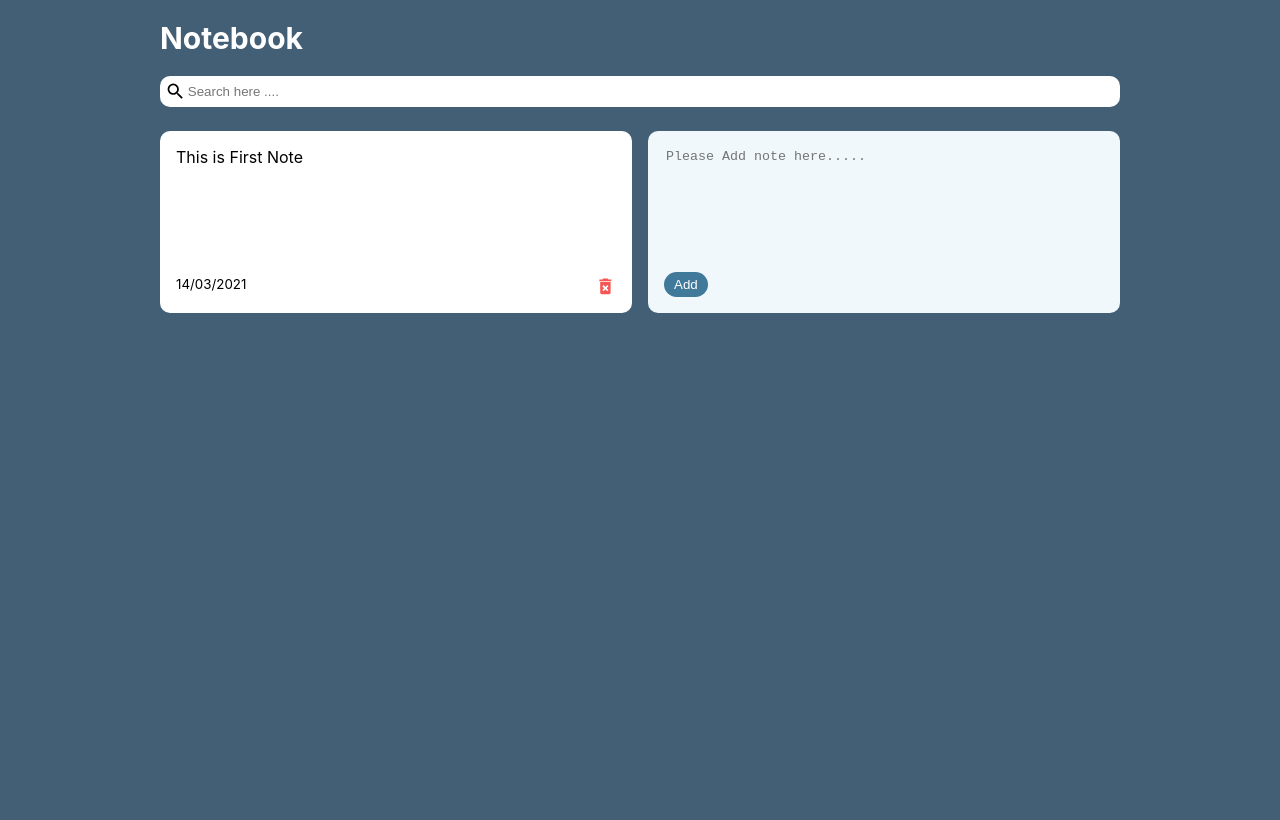
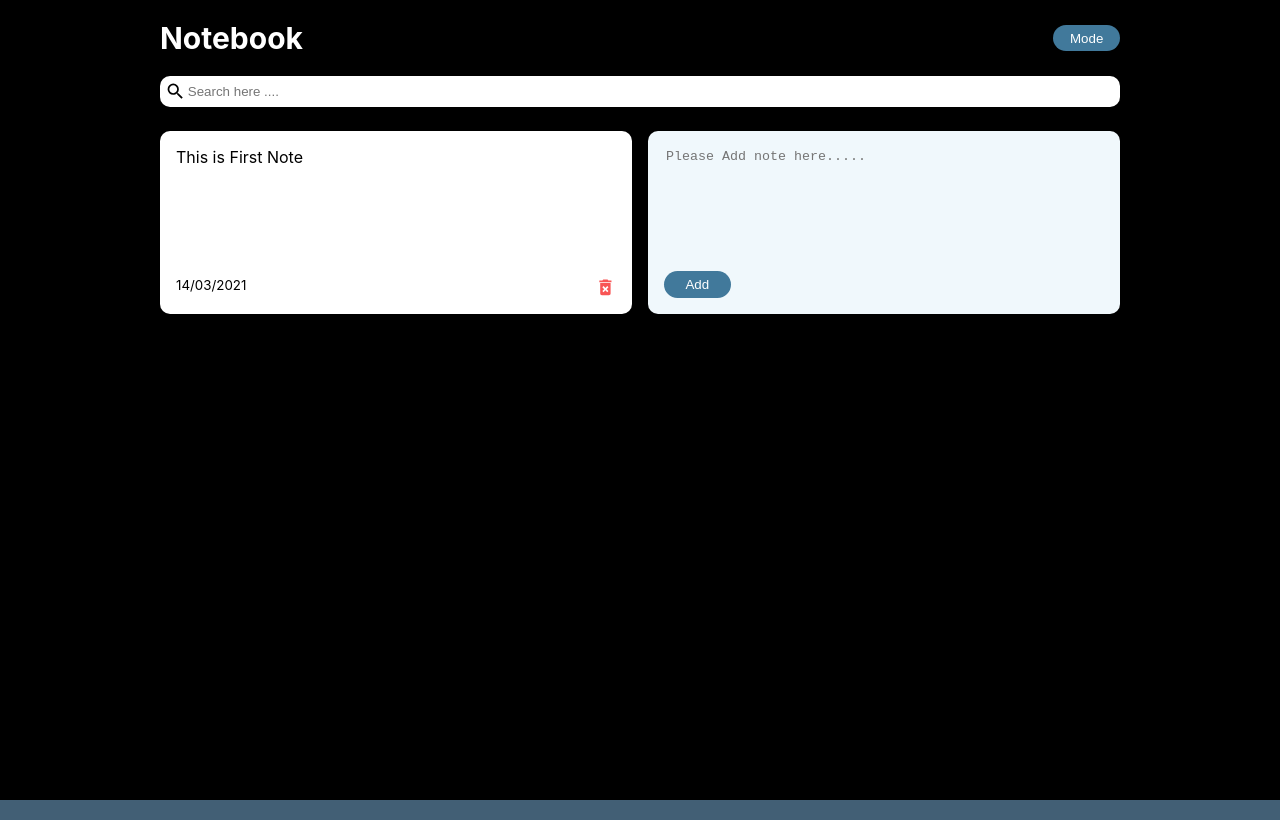
Before and after one commit to kagame8732/Note-App, a React (Create React App) app: page / in a window 1280 px wide. Built offline with nearby package versions, Linux system fonts and the light colour scheme.

Commit message:
mode commit

```diff
--- a/src/App.js
+++ b/src/App.js
@@ -1,7 +1,7 @@
 import { useState, useEffect } from "react";
 import { nanoid } from "nanoid";
 import NotesList from "./components/NotesList";
-
+import Header from "./components/Header";
 import Search from "./components/Search";
 
 const App = () => {
@@ -15,6 +15,8 @@ const App = () => {
   ])
 
   const [searchText, setSearchText] = useState('');
+
+  const [darkMode, setDarkMode] = useState("false");
 
 
   useEffect(() => {
@@ -53,16 +55,16 @@ const App = () => {
 
   }
 
-  return <div className="container">
-    <h1>Notebook</h1>
-    <Search handleSearchNote={setSearchText} />
+  return <div className={`${darkMode && 'dark-mode'}`}>
+    <div className="container">
+      <Header handleDarkMode={setDarkMode} />
+      <Search handleSearchNote={setSearchText} />
 
-    <NotesList notes={notes.filter((note) => note.text.toLowerCase().includes(searchText))}
-      handleAddNote={addNote}
-      handleDeleteNote={deleteNote}
-    />
-
-
+      <NotesList notes={notes.filter((note) => note.text.toLowerCase().includes(searchText))}
+        handleAddNote={addNote}
+        handleDeleteNote={deleteNote}
+      />
+    </div>
   </div>
 }
 export default App;
--- /dev/null
+++ b/src/components/Header.js
@@ -0,0 +1,13 @@
+import React from "react";
+
+
+const Header = ({ handleDarkMode }) => {
+    return <div className="header">
+        <h1>Notebook</h1>
+        <button
+            onClick={() => handleDarkMode((previousdarkMode) => !previousdarkMode)}
+            className="save">Mode</button>
+    </div >
+}
+
+export default Header;
--- a/src/components/Search.js
+++ b/src/components/Search.js
@@ -5,7 +5,7 @@ const Search = ({ handleSearchNote }) => {
     return <div className="search">
         <MdSearch className="search-icon" size="1.3em" />
         <input type="search"
-        onChange={(e) => (handleSearchNote(e.target.value))} placeholder="Search here ...." />
+            onChange={(e) => (handleSearchNote(e.target.value))} placeholder="Search here ...." />
     </div>
 }
 
--- a/src/index.css
+++ b/src/index.css
@@ -11,6 +11,35 @@ body {
 code {
   font-family: source-code-pro, Menlo, Monaco, Consolas, "Courier New",
     monospace;
+}
+
+.header {
+  display: flex;
+  align-items: center;
+  justify-content: space-between;
+}
+
+.dark-mode {
+  background-color: black;
+}
+
+.dark-mode h1 {
+  color: #ffff;
+}
+
+.save {
+  background-color: #41799b;
+  height: 2em;
+  width: 5em;
+  color: white;
+  border-radius: 2em;
+  cursor: pointer;
+  border: none;
+}
+
+.save:hover {
+  background-color: #77aaac;
+  cursor: pointer;
 }
 
 .container {
@@ -43,6 +72,14 @@ textarea:focus {
 }
 
 .add {
+  background-color: #41799b;
+  height: 2em;
+  width: 5em;
+  color: white;
+  border-radius: 2em;
+  cursor: pointer;
+  border: none;
+
   background-color: #41799b;
   border: none;
   border-radius: 15px;
```
Also changed, not shown: 1 other file (tests, documents, lock files or other folders).
